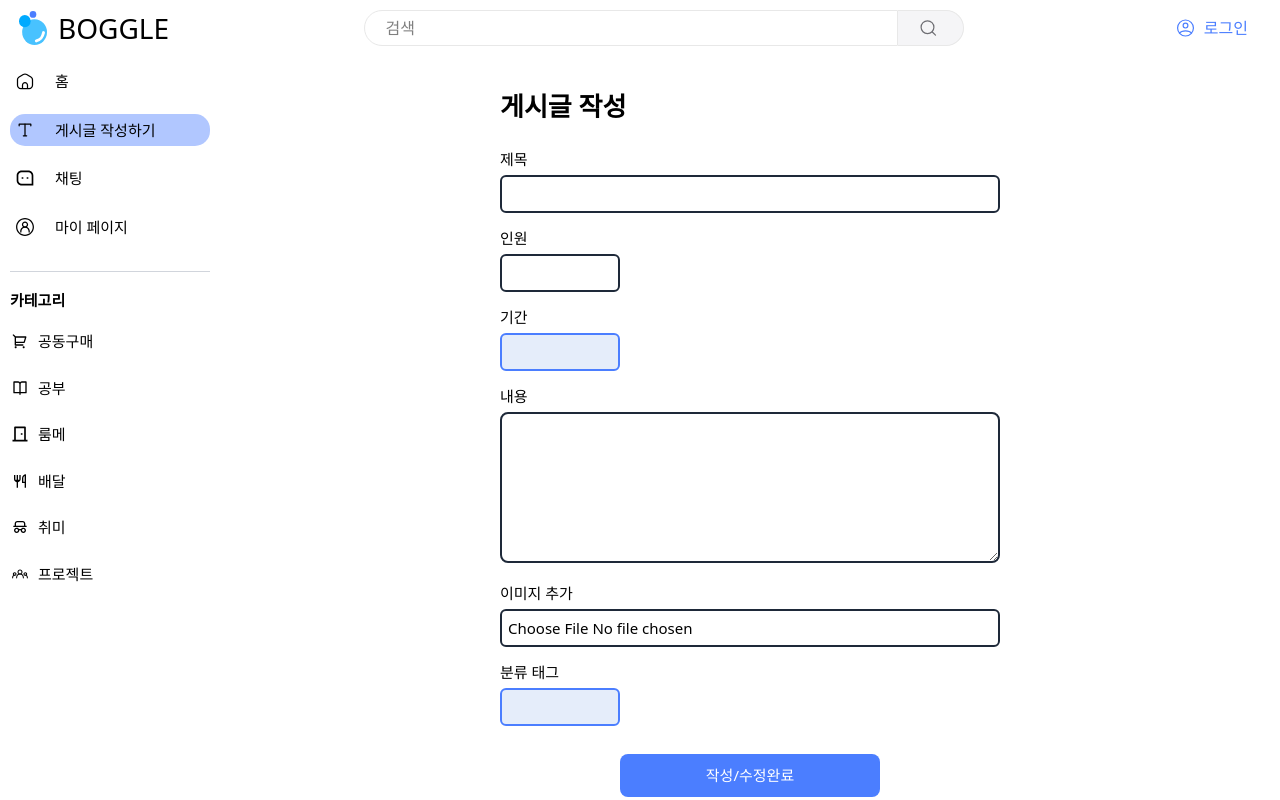
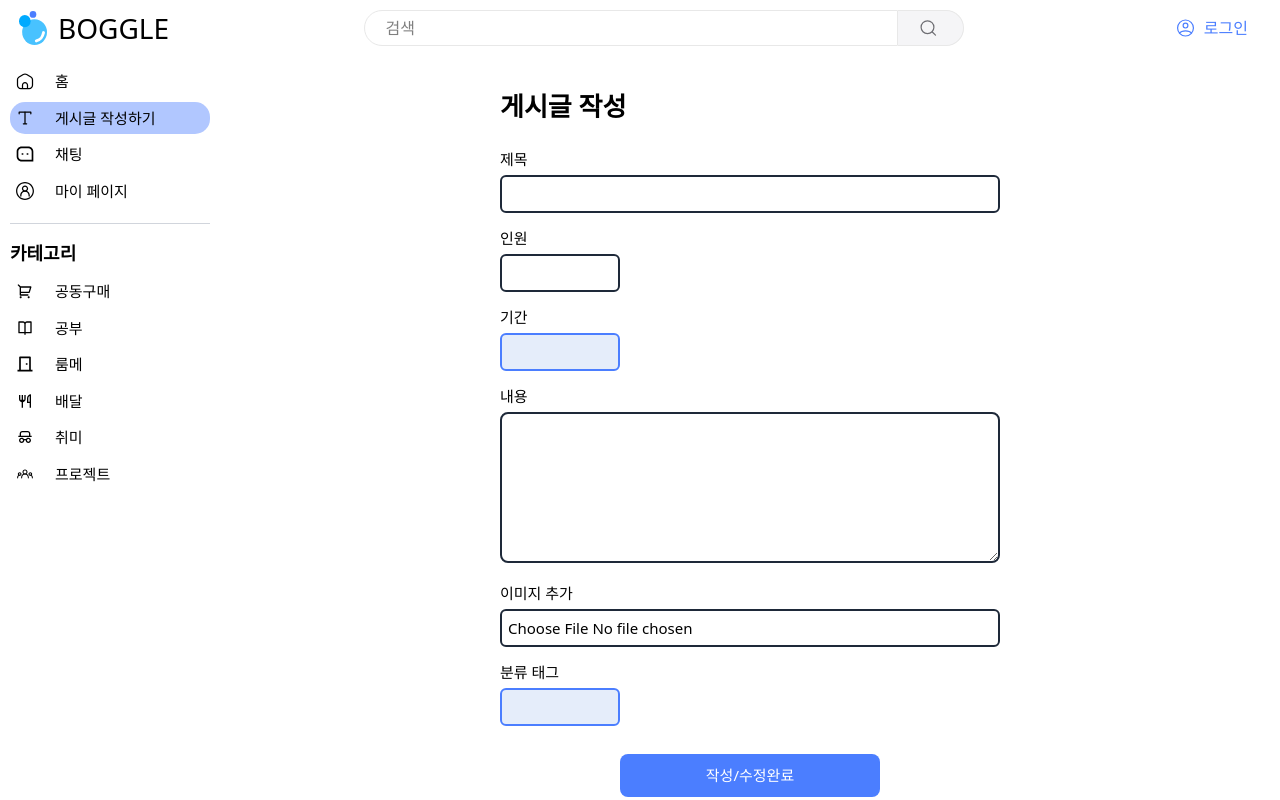
Before and after one commit to gsainfoteam/boggle-fe, a React (Vite) app: page /write in a window 1280 px wide. Built offline with nearby package versions, Linux system fonts and the light colour scheme.

Commit message:
apply sidebar navs design

```diff
--- a/src/component/Sidebar.jsx
+++ b/src/component/Sidebar.jsx
@@ -3,6 +3,8 @@ import { Link, useRouter } from "@tanstack/react-router";
 export default function Sidebar() {
   const router = useRouter();
   const currentPath = router.state.location.pathname;
+  // 현재 선택된 카테고리 type 추출
+  const currentCategory = router.state.location.search?.type;
 
   const navItems = [
     {
@@ -24,6 +26,16 @@ export default function Sidebar() {
     취미: "/category icons/hobby.svg",
     배달: "/category icons/curtlery.svg",
   };
+
+  // 카테고리 버튼 정보 배열
+  const categoryButtons = [
+    { label: "공동구매", type: "DELIVERY", icon: categoryIcons["공동구매"] },
+    { label: "공부", type: "STUDY", icon: categoryIcons["공부"] },
+    { label: "룸메", type: "ROOMMATE", icon: categoryIcons["룸메"] },
+    { label: "배달", type: "DELIVERY", icon: categoryIcons["배달"] },
+    { label: "취미", type: "HOBBY", icon: categoryIcons["취미"] },
+    { label: "프로젝트", type: "PROJECT", icon: categoryIcons["프로젝트"] },
+  ];
 
   return (
     <nav
@@ -51,10 +63,9 @@ export default function Sidebar() {
               p-[5px]
               border-none
               rounded-[15px]
-              ${currentPath === item.to ? "bg-[#B1C7FF] text-black" : "bg-transparent"}
+              ${currentPath === item.to && !currentCategory ? "bg-[#B1C7FF] text-black" : "bg-transparent"}
               font-medium
               text-[15px]
-              mb-3
               cursor-pointer
               transition-colors
               text-left
@@ -70,91 +81,33 @@ export default function Sidebar() {
         ))}
       </div>
 
-      {/* Divider 추가 */}
+      {/* Divider */}
       <div className="border-t border-gray-300 my-4" />
 
       {/* 카테고리 영역 */}
       <div>
-        <b className="text-[15px]">카테고리</b>
+        <label className="text-[18px] font-bold">카테고리</label>
         <div className="mt-2 flex flex-col gap-1">
+          {categoryButtons.map((cat) => (
             <button
-            className="flex items-center gap-2 w-full py-2.5 border-none rounded-lg bg-transparent text-black font-medium text-[15px] cursor-pointer transition-colors text-left hover:bg-gray-100"
+              key={cat.label}
+              className={`
+                flex items-center gap-[20px] w-full p-[5px] border-none rounded-[15px]
+                font-medium text-[15px] cursor-pointer transition-colors text-left
+                ${currentCategory === cat.type ? "bg-[#B1C7FF] text-black" : "bg-transparent text-black"}
+              `}
               onClick={() =>
-              router.navigate({ to: "/", search: { type: "DELIVERY" } })
+                router.navigate({ to: "/", search: { type: cat.type } })
               }
             >
               <img
-              src={categoryIcons["공동구매"]}
-              alt="공동구매 icon"
+                src={cat.icon}
+                alt={`${cat.label} icon`}
                 className="w-5 h-5"
               />
-            공동구매
+              {cat.label}
             </button>
-          <button
-            className="flex items-center gap-2 w-full py-2.5 border-none rounded-lg bg-transparent text-black font-medium text-[15px] cursor-pointer transition-colors text-left hover:bg-gray-100"
-            onClick={() =>
-              router.navigate({ to: "/", search: { type: "STUDY" } })
-            }
-          >
-            <img
-              src={categoryIcons["공부"]}
-              alt="공부 icon"
-              className="w-5 h-5"
-            />
-            공부
-          </button>
-          <button
-            className="flex items-center gap-2 w-full py-2.5 border-none rounded-lg bg-transparent text-black font-medium text-[15px] cursor-pointer transition-colors text-left hover:bg-gray-100"
-            onClick={() =>
-              router.navigate({ to: "/", search: { type: "ROOMMATE" } })
-            }
-          >
-            <img
-              src={categoryIcons["룸메"]}
-              alt="룸메 icon"
-              className="w-5 h-5"
-            />
-            룸메
-          </button>
-          <button
-            className="flex items-center gap-2 w-full py-2.5 border-none rounded-lg bg-transparent text-black font-medium text-[15px] cursor-pointer transition-colors text-left hover:bg-gray-100"
-            onClick={() =>
-              router.navigate({ to: "/", search: { type: "DELIVERY" } })
-            }
-          >
-            <img
-              src={categoryIcons["배달"]}
-              alt="배달 icon"
-              className="w-5 h-5"
-            />
-            배달
-          </button>
-          <button
-            className="flex items-center gap-2 w-full py-2.5 border-none rounded-lg bg-transparent text-black font-medium text-[15px] cursor-pointer transition-colors text-left hover:bg-gray-100"
-            onClick={() =>
-              router.navigate({ to: "/", search: { type: "HOBBY" } })
-            }
-          >
-            <img
-              src={categoryIcons["취미"]}
-              alt="취미 icon"
-              className="w-5 h-5"
-            />
-            취미
-          </button>
-          <button
-            className="flex items-center gap-2 w-full py-2.5 border-none rounded-lg bg-transparent text-black font-medium text-[15px] cursor-pointer transition-colors text-left hover:bg-gray-100"
-            onClick={() =>
-              router.navigate({ to: "/", search: { type: "PROJECT" } })
-            }
-          >
-            <img
-              src={categoryIcons["프로젝트"]}
-              alt="프로젝트 icon"
-              className="w-5 h-5"
-            />
-            프로젝트
-          </button>
+          ))}
         </div>
       </div>
     </nav>
```
Lines whose indentation alone changed are shown as unchanged.
